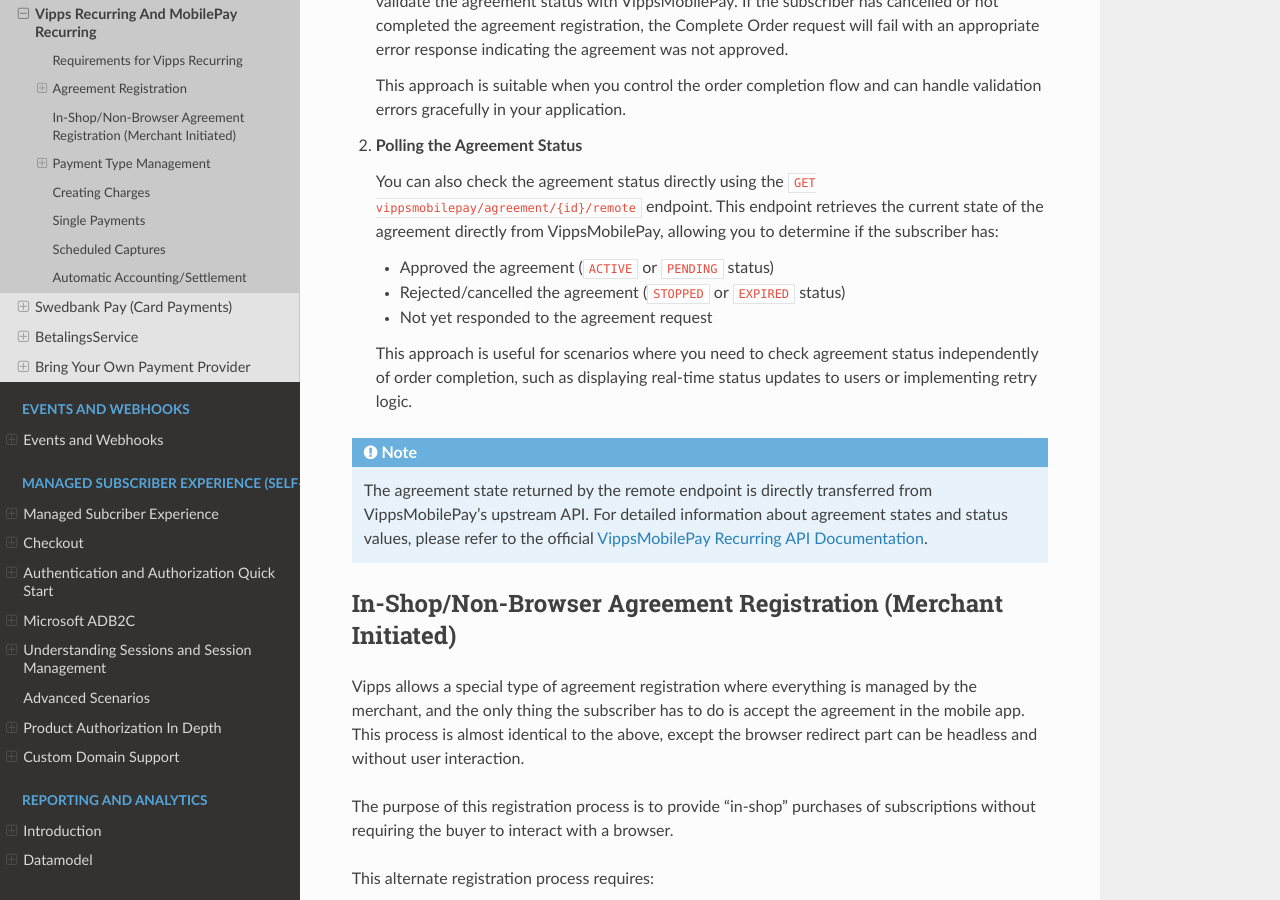
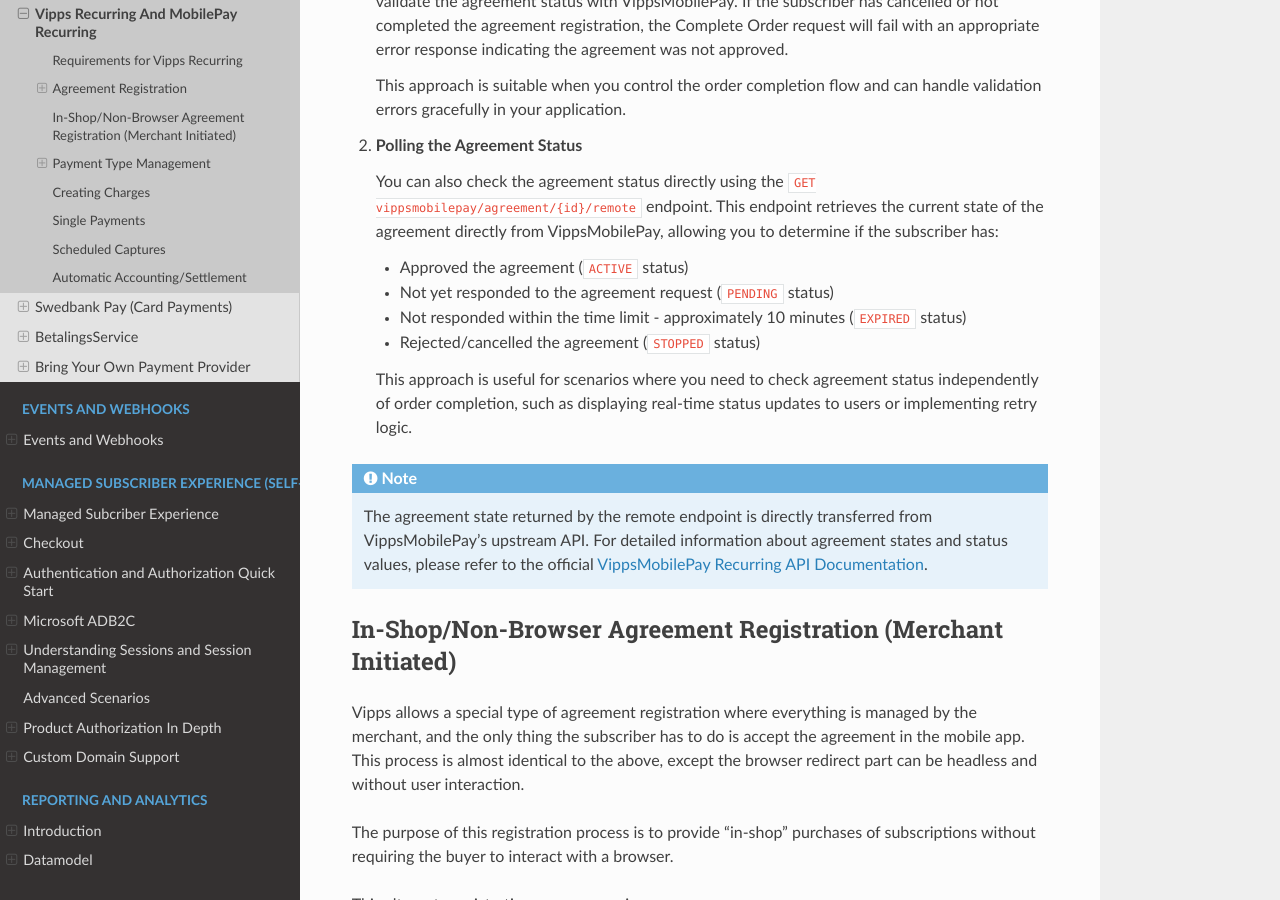
Before and after one commit to infosoftas/info-subscription-doc, a Sphinx documentation site: the page built from source/payments/providers/vipps.rst, in a window 1280 px wide and 900 px high, scrolled down 1328 px. Built offline with Sphinx 7.4.7 and the Read the Docs theme 3.1.0, drawn with Linux system fonts in a browser that asks for light colours; formulas are drawn with MathJax 3.

Commit message:
Fix VippsMobilePay agreement status mapping per review feedback
Co-authored-by: esbenbach <1378302+esbenbach@users.noreply.github.com>

```diff
--- a/source/payments/providers/vipps.rst
+++ b/source/payments/providers/vipps.rst
@@ -48,9 +48,10 @@ When subscribers are redirected to the VippsMobilePay terminal or landing page t
 
    You can also check the agreement status directly using the ``GET vippsmobilepay/agreement/{id}/remote`` endpoint. This endpoint retrieves the current state of the agreement directly from VippsMobilePay, allowing you to determine if the subscriber has:
 
-   - Approved the agreement (``ACTIVE`` or ``PENDING`` status)
-   - Rejected/cancelled the agreement (``STOPPED`` or ``EXPIRED`` status)
-   - Not yet responded to the agreement request
+   - Approved the agreement (``ACTIVE`` status)
+   - Not yet responded to the agreement request (``PENDING`` status)
+   - Not responded within the time limit - approximately 10 minutes (``EXPIRED`` status)
+   - Rejected/cancelled the agreement (``STOPPED`` status)
 
    This approach is useful for scenarios where you need to check agreement status independently of order completion, such as displaying real-time status updates to users or implementing retry logic.
 
```
